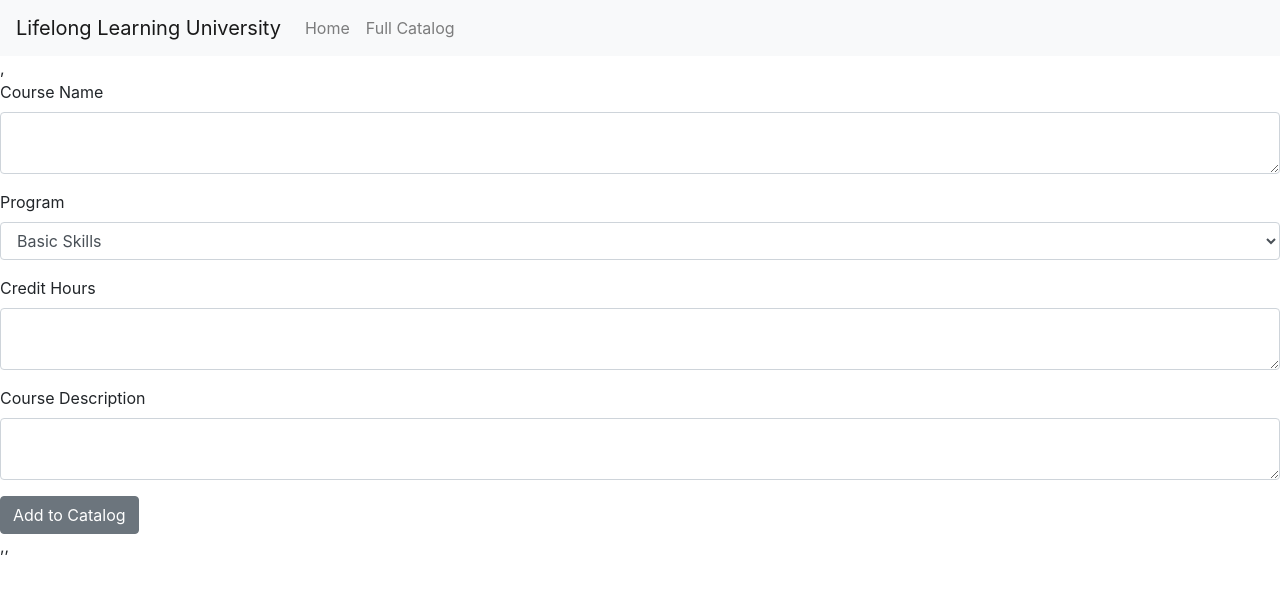
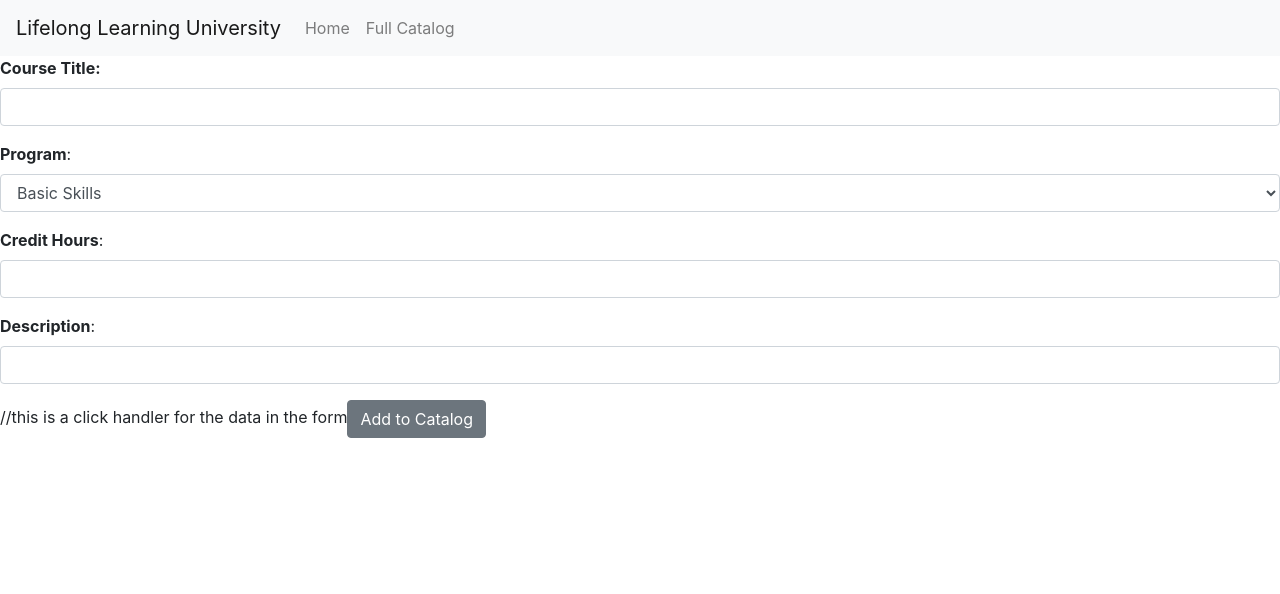
Before and after one commit to apryllc/coursecatalog, a React (Create React App) app: page / in a window 1280 px wide. Shown: the top 594 px of the page. Built offline with nearby package versions, Linux system fonts and the light colour scheme; the HTML template or start-up script is replaced by a standard one.

Commit message:
added api post method in form, event handlers, button onclick

```diff
--- a/src/App.js
+++ b/src/App.js
@@ -15,8 +15,8 @@ class App extends Component {
     return (
       <BrowserRouter>
       <div>
-        <Route exact path="/" component={Home} />,
-        <Route exact path="/catalog" component={CourseList} />,
+        <Route exact path="/" component={Home} />
+        <Route exact path="/catalog" component={CourseList} />
       </div>
       </BrowserRouter>
     );
--- a/src/CourseList.js
+++ b/src/CourseList.js
@@ -13,10 +13,12 @@ class CourseList extends Component {
 }
 
 fetchCourses = () => {
-  fetch('https://crudapi.codelouisville.org/users/apryllclark/classes/')
+  fetch('https://crudapi.codelouisville.org/users/apryllclark/classlist/')
     .then(response => response.json())
     .then(data =>
-      this.setState({courses: data.map(c => c.value)}))
+      this.setState({courses:
+        data.filter(course => course.deleted === false)
+        .map(course => course.value)}))
     };
 
 componentDidMount() {
--- a/src/CreateCourse.js
+++ b/src/CreateCourse.js
@@ -1,36 +1,75 @@
-//attach a click handler to the button that triggers a POST request to the API?
-
 import React, { Component } from 'react';
 import { Button, Form, FormGroup, Label, Input } from 'reactstrap';
 
 class Create extends Component {
+//props here allows the value to passed down to the form, constructor intializes state
+  constructor(props) {
+    super(props)
+
+//sets default state
+    this.state = {
+      newCourseTitle: '',
+      newProgram: '',
+      newCreditHours: '',
+      newDescription: ''
+   }
+  }
+//this captures event changes on the form inputs
+  handleChange(e) {
+    this.setState({ [e.target.name]: e.target.value})
+  }
+
+// this keeps the page from reloading on button submit
+  newClassSubmit = (e) => {
+      e.preventDefault();
+
+//initial api call, then on submit takes content of form, turns into JSON object and adds to api JSON
+      fetch('https://crudapi.codelouisville.org/users/apryllclark/classes/', {
+          method: 'POST',
+          headers: {
+          'Accept': 'application/json',
+          'Content-Type': 'application/json',
+          },
+          body: JSON.stringify({
+              "value":{
+//these correspond to the form input values so that state can be updated and passed to the api
+                  "Course Title": this.state.newCourseTitle,
+                   Program: this.state.newProgram,
+                  "Credit Hours": this.state.newCreditHours,
+                  Description: this.state.newDescription
+               }
+          })
+      })
+  }
+
+//state is unchangable directly, so the values here needed this.props and not this.state otherwise you can't type in the form
   render() {
     return (
         <Form className="courseform">
-            <FormGroup>
-              <Label for="coursename">Course Name</Label>
-          <Input type="textarea" name="coursename" id="coursename" width="50"/>
+        <FormGroup>
+          <Label for="Course Title"><b>Course Title:</b></Label>
+          <Input type="text" name="Course Title" id="Course Title" width="50" value={this.props.newCourseTitle} onChange={(e) => this.handleChange(e)} />
         </FormGroup>
         <FormGroup>
-         <Label for="program">Program</Label>
-         <Input type="select" name="program" id="program">
+         <Label for="Program"><b>Program</b>:</Label>
+         <Input type="select" name="Program" id="Program" value={this.props.newProgram} onChange={(e) => this.handleChange(e)}>
            <option>Basic Skills</option>
            <option>Community</option>
            <option>Computer Science</option>
            <option>General Education</option>
-           <option>Other</option>
          </Input>
        </FormGroup>
         <FormGroup>
-          <Label for="credithours">Credit Hours</Label>
-      <Input type="textarea" name="credithours" id="credithours" width="50"/>
+          <Label for="Credit Hours"><b>Credit Hours</b>:</Label>
+      <Input type="text" name="Credit Hours" id="Credit Hours" width="50" value={this.props.newCreditHours} onChange={(e) => this.handleChange(e)}/>
     </FormGroup>
     <FormGroup>
-      <Label for="description">Course Description</Label>
-  <Input type="textarea" name="description" id="description" width="50"/>
+      <Label for="Description"><b>Description</b>:</Label>
+  <Input type="text" name="Description" id="Description" width="50" value={this.props.newDescription} onChange={(e) => this.handleChange(e)}/>
 </FormGroup>
 
-          <Button className="submit">Add to Catalog</Button>
+//this is a click handler for the data in the form
+          <Button type="button" onClick={(e) => this.newClassSubmit(e)}>Add to Catalog</Button>
         </Form>
     );
   }
--- a/src/Home.js
+++ b/src/Home.js
@@ -7,7 +7,7 @@ class Home extends Component {
   render() {
     return (
       <div>
-      <Navigation />,
+      <Navigation />
       <CreateCourse />
       </div>
     );
```
